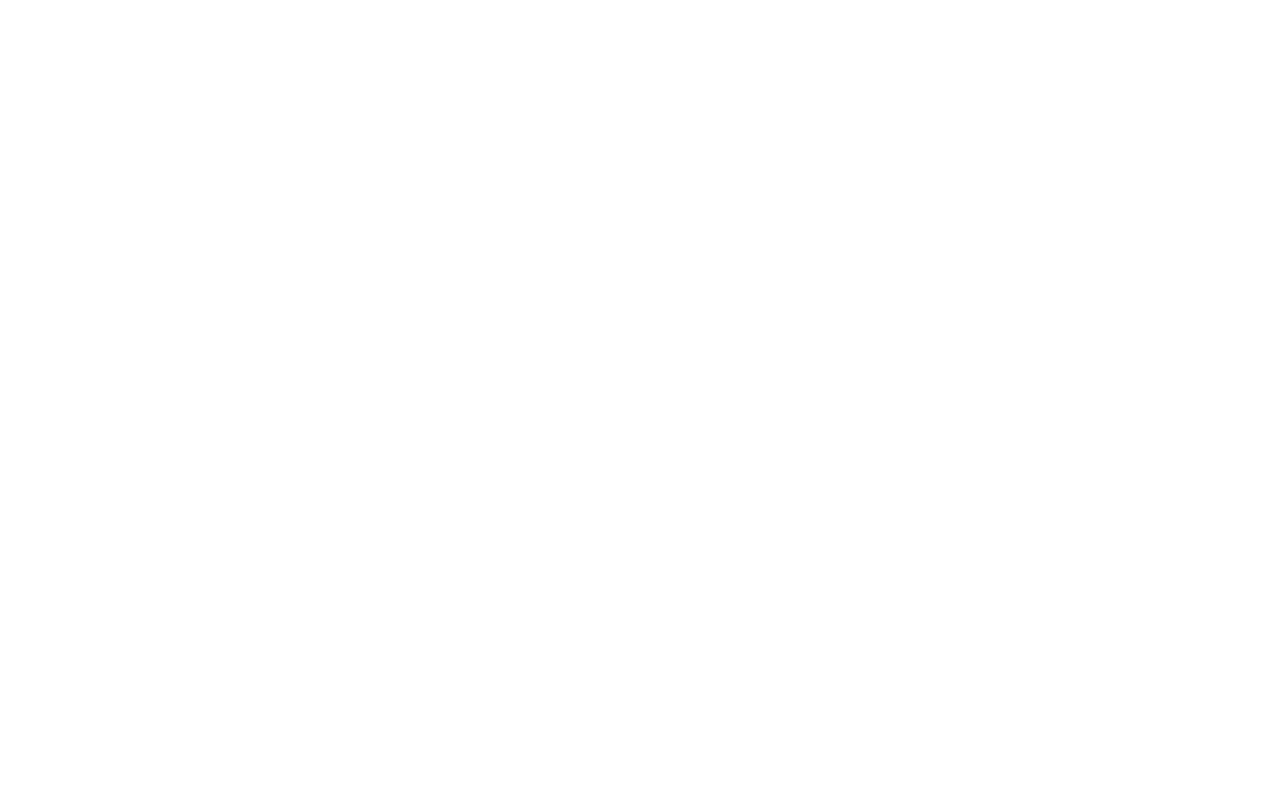
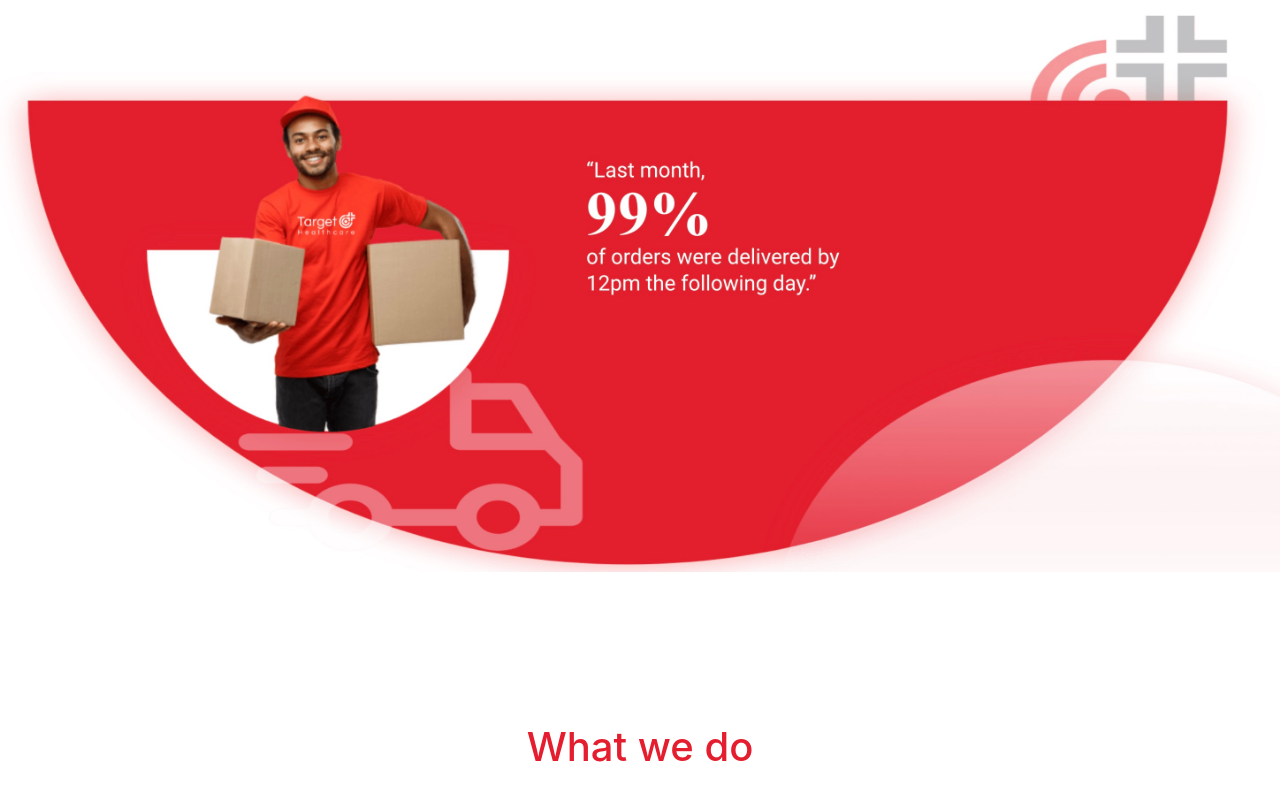
Before and after one commit to ghostyusheng/JS-React-targethealh-demo, a Next.js app: page / in a window 1280 px wide. Shown: the part 3079-3879 px from the top of the page. Before the commit the page ends 3055 px from the top, so only its background shows below. Built offline with nearby package versions, Linux system fonts and the light colour scheme.

Commit message:
whatwedo banner

```diff
--- a/app/globals.css
+++ b/app/globals.css
@@ -128,7 +128,6 @@
   background-repeat: no-repeat !important;
   background-size: cover !important;
   background-image: url('../public/2.jpg');
-  background-size: contain;
 }
 
 .ads {
@@ -169,3 +168,21 @@
   font-size: 18px;
   font-weight: 700;
 }
+
+.body2 {
+  height: 620px;
+  width: 100%;
+  background-position: center !important;
+  background-repeat: no-repeat !important;
+  background-size: contain;
+  background-image: url('../public/4.jpg');
+}
+
+.whatWeDo {
+  color: #e41e2e;
+  font-size: 40px;
+  font-weight: 500;
+  display: flex;
+  justify-content: center;
+  margin: 120px 0;
+}
--- a/app/page.js
+++ b/app/page.js
@@ -29,6 +29,9 @@
         </button>
       </div>
     </div>
+    <div className="body2">
+    </div>
+    <div className="whatWeDo">What we do</div>
   </main>
 )
 
```
Also changed, not shown: public/4.jpg (added).
